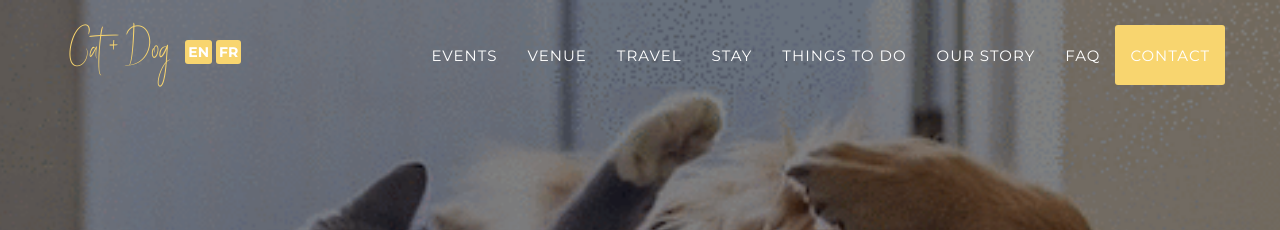
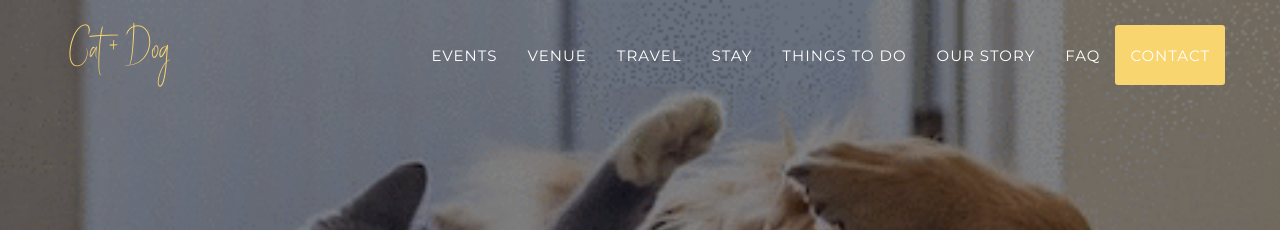
Before and after one commit to Jakub-Svoboda/jakub-svoboda.github.io, a Jekyll site: the page built from index.html, in a window 1280 px wide. Shown: the top 230 px of the page. Built offline with Jekyll 4.4.1, drawn with Linux system fonts in a browser that asks for light colours; some web fonts are replaced.

Commit message:
Disable language switcher

```diff
--- a/_includes/en_data/header.html
+++ b/_includes/en_data/header.html
@@ -11,8 +11,6 @@
             </button>
             <span>
                 <a class="brand page-scroll" href="#page-top" style="text-decoration:none">{{site.title}}</a>&nbsp;&nbsp;&nbsp;
-                <a href="/_site/en" class="btn-m">EN</a>
-                <a href="/_site/fr" class="btn-m">FR</a>
             </span>
         </div>
         <!-- Collect the nav links, forms, and other content for toggling -->
```
